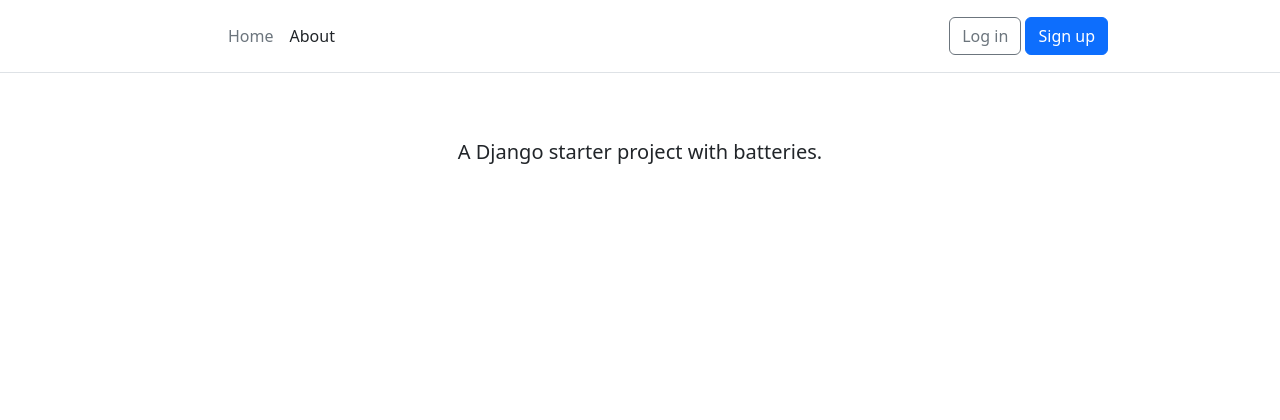
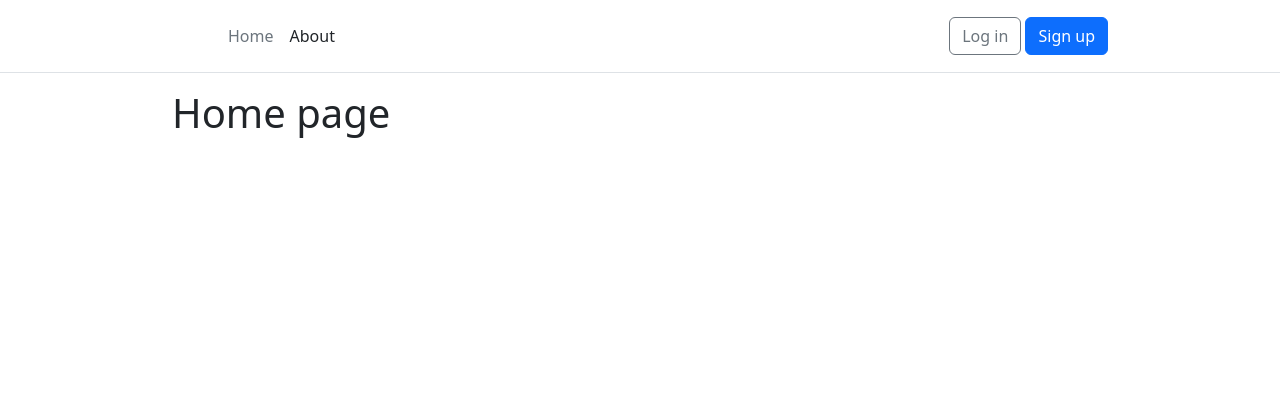
Before and after one commit to dev-satoshi/supporters-hackathon_2023_vol12, a Django app: page / in a window 1280 px wide. Shown: the top 420 px of the page. Run offline with Django 4.2, Linux system fonts and the light colour scheme.

Commit message:
refactor: リファクタリング

```diff
--- a/django_project/urls.py
+++ b/django_project/urls.py
@@ -6,7 +6,6 @@ urlpatterns = [
     path("admin/", admin.site.urls),
     path("accounts/", include("allauth.urls")),
     path("", include("pages.urls")),
-    path("api/", include("pages.urls")),
 ]
 
 if settings.DEBUG:
--- a/templates/_base.html
+++ b/templates/_base.html
@@ -4,12 +4,7 @@
 
 <head>
   <meta charset="utf-8">
-  <meta http-equiv="X-UA-Compatible" content="IE=edge,chrome=1">
-  <meta name="viewport" content="width=device-width,minimum-scale=1,initial-scale=1">
-  <title>{% block title %}DjangoX{% endblock title %}</title>
-  <meta name="description" content="A framework for launching new Django projects quickly.">
-  <meta name="author" content="">
-  <link rel="shortcut icon" type="image/x-icon" href="{% static 'images/favicon.ico' %}">
+  <title>{% block title %}Look This{% endblock title %}</title>
 
   {% block css %}
   <!-- Bootstrap CSS -->
@@ -61,7 +56,6 @@
 
   <div class="container">
     {% block content %}
-    <p>Default content...</p>
     {% endblock content %}
   </div>
 
--- a/templates/pages/home.html
+++ b/templates/pages/home.html
@@ -4,7 +4,5 @@
 {% block title %}Home page{% endblock title %}
 
 {% block content %}
-<div class="pricing-header px-3 py-3 pt-md-5 pb-md-4 mx-auto text-center">
-  <p class="lead">A Django starter project with batteries.</p>
-</div>
+<h1>Home page</h1>
 {% endblock content %}
```
Also changed, not shown: CONTRIBUTING.md (deleted, +0 -5 lines).
